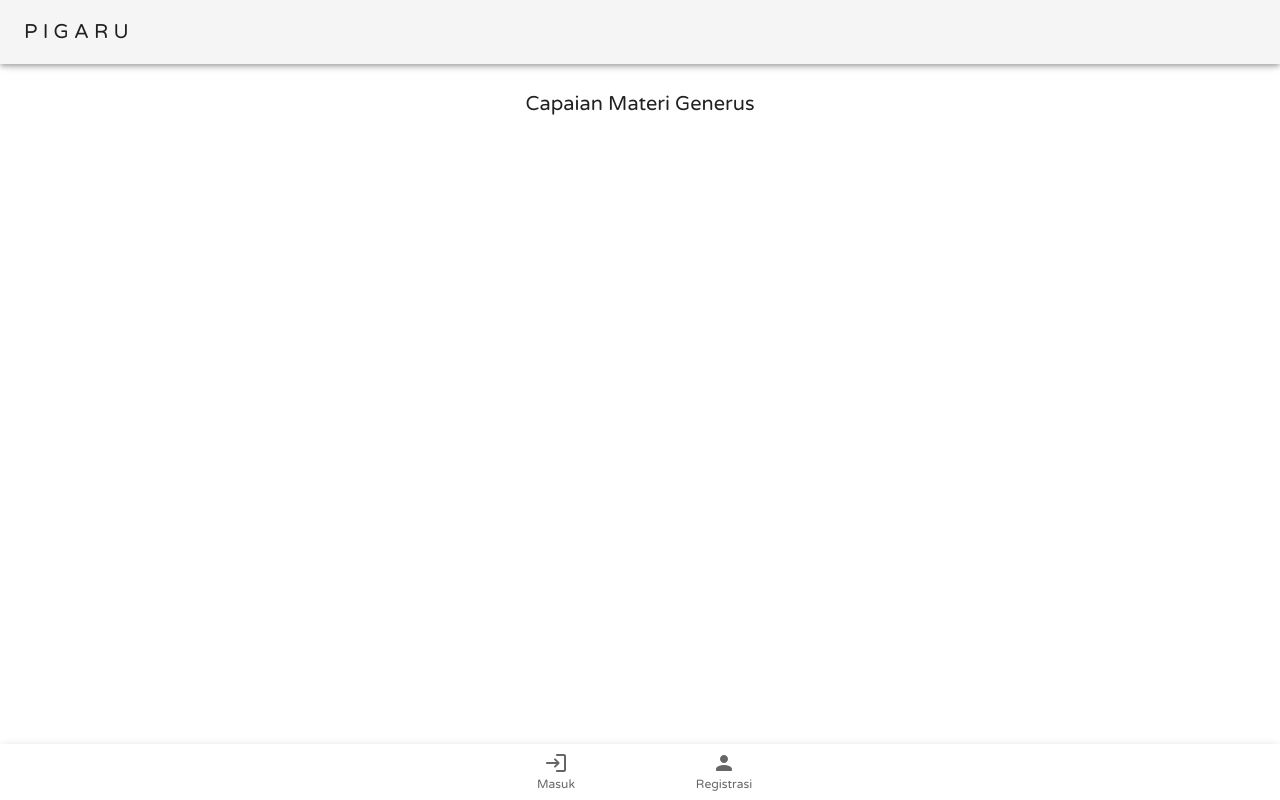
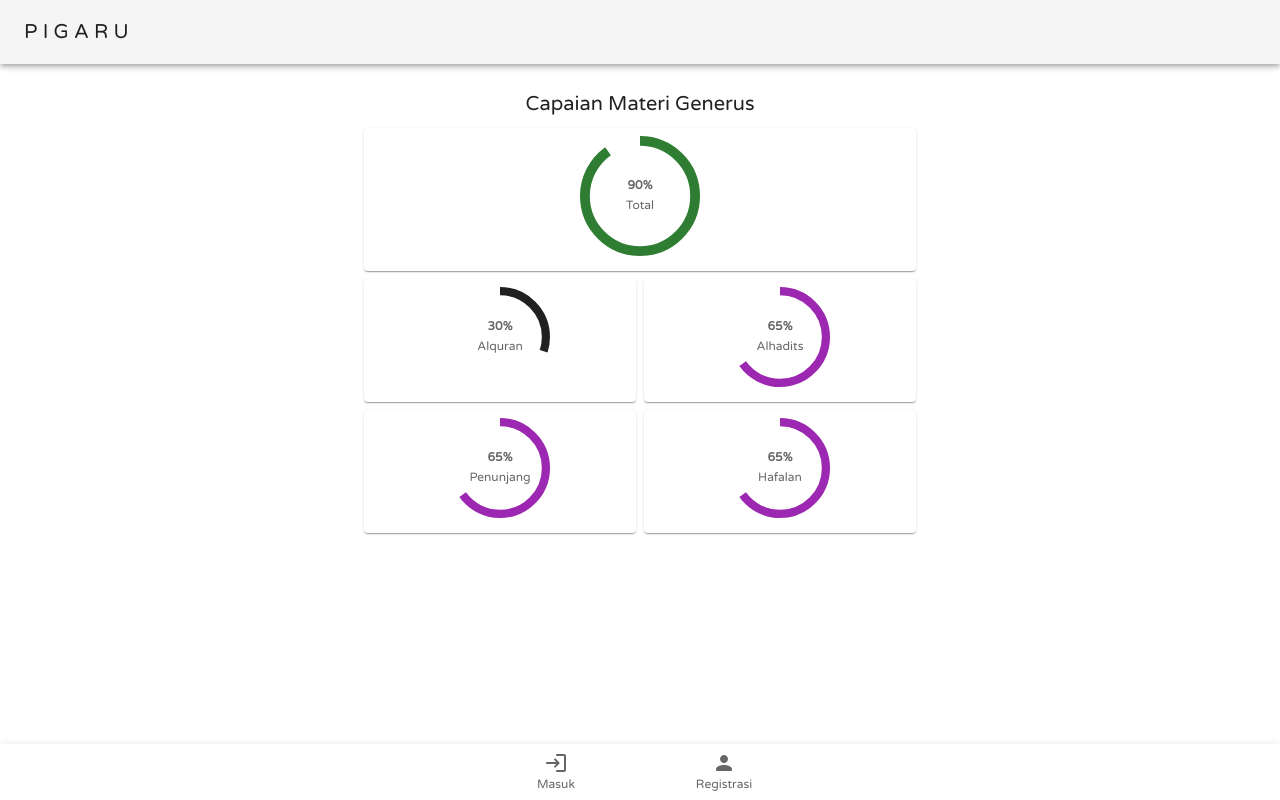
Before and after one commit to samudra-ajri/ppgbs1-web, a React (Create React App) app: page /completion in a window 1280 px wide. Built offline with nearby package versions, Linux system fonts and the light colour scheme; no server answers.

Commit message:
Add completions dashboard page

```diff
--- a/src/pages/CompletionDashboard.jsx
+++ b/src/pages/CompletionDashboard.jsx
@@ -1,9 +1,17 @@
-import { Typography } from '@mui/material'
+import { Grid, Typography } from '@mui/material'
+import CircularProgressWithLabel from '../components/CircularProgressWithLabel'
 
 function CompletionDashboard() {
   return (
     <>
       <Typography variant='h6' align='center' sx={{ mb: 1 }}>Capaian Materi Generus</Typography>
+      <Grid container align='center' spacing={1}>
+      <CircularProgressWithLabel value={90} title='Total'/>
+      <CircularProgressWithLabel value={30} title='Alquran'/>
+      <CircularProgressWithLabel value={65} title='Alhadits'/>
+      <CircularProgressWithLabel value={65} title='Penunjang'/>
+      <CircularProgressWithLabel value={65} title='Hafalan'/>
+      </Grid>
     </>
   )
 }
```
